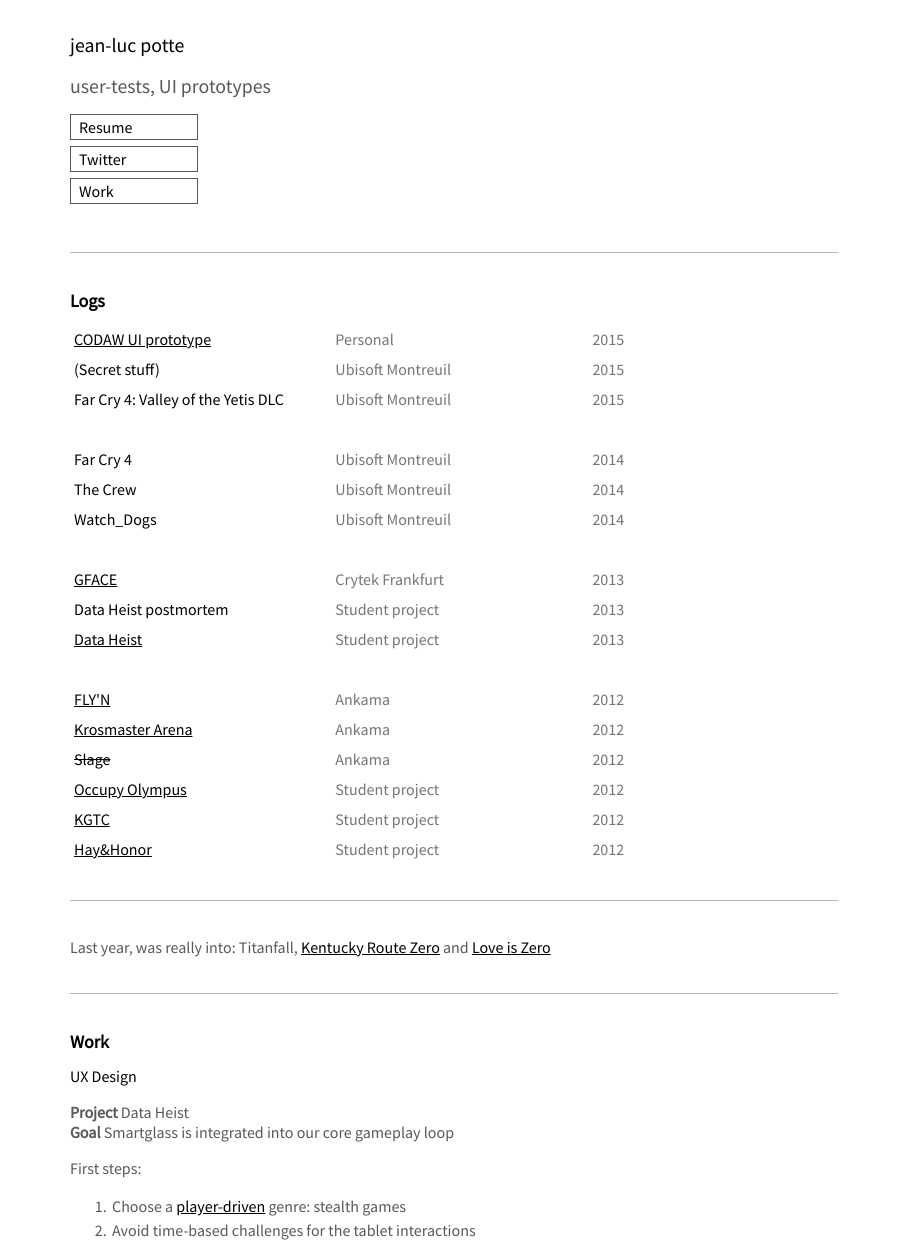
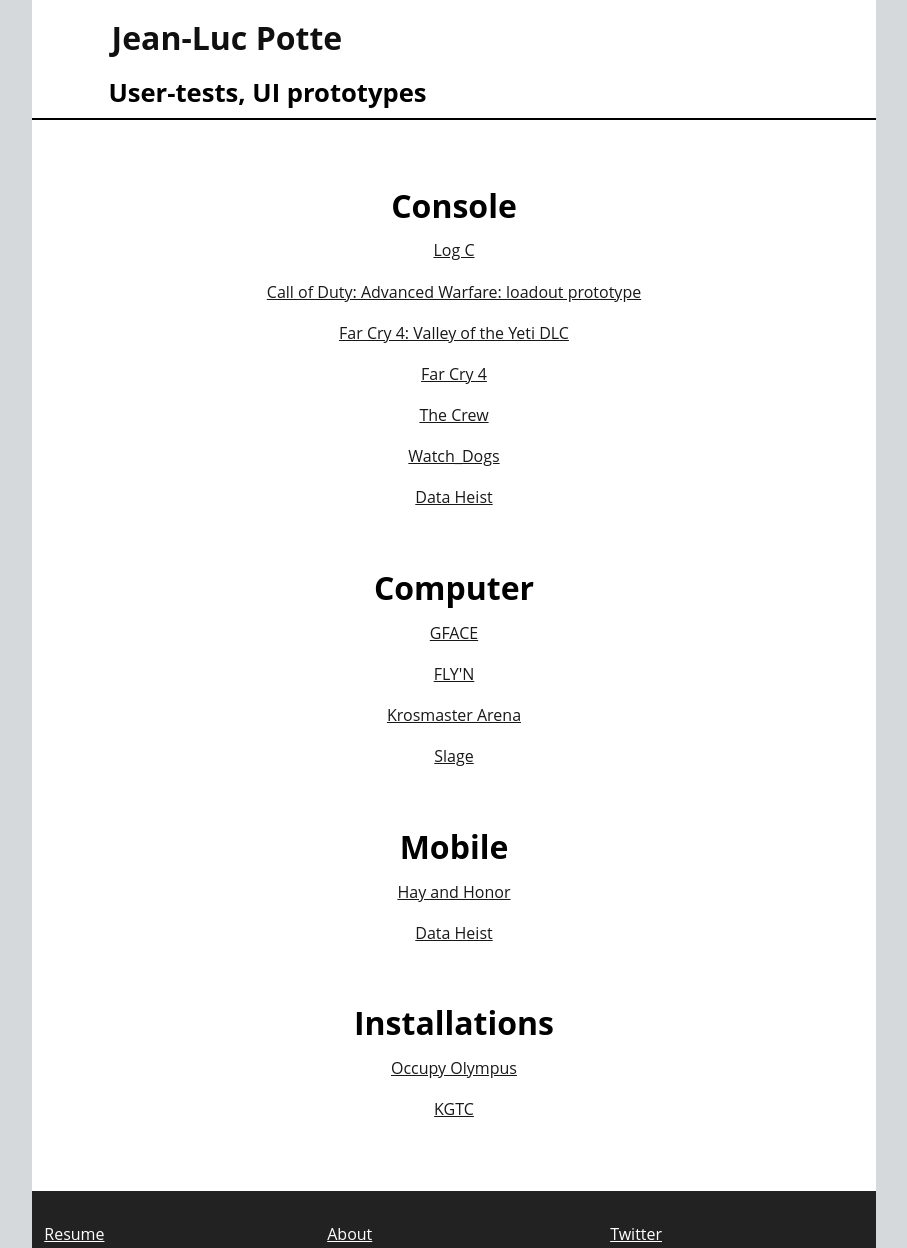
Before and after one commit to Downvector/codawUI, a plain HTML site: page index.html in a window 1280 px wide. Shown: the top 1248 px of the page, without its empty margins (186-1093 px from the left). Drawn offline with Linux system fonts and the light colour scheme.

```diff
--- a/index.html
+++ b/index.html
@@ -1,177 +1,83 @@
 <!DOCTYPE html>
-<html lang="en" class="no-js">
+<html lang="en">
 	<head>
 		<meta charset="UTF-8" />
+		<title>Jean-Luc Potte: games user-experience, games user research</title>
+		<meta name="description" content="Portfolio of a games user experience designer/user researcher" />
+		<meta name="keywords" content="games user experience designer, UX designer, games user researcher" />
+		<meta name="author" content="Jean-Luc Potte" />
+
 		<meta http-equiv="X-UA-Compatible" content="IE=edge">
 		<meta name="viewport" content="width=device-width, initial-scale=1">
-		<title>Jean-Luc Potte: games user-experience, games user research</title>
-		<meta name="description" content="Portfolio of a games user experience designer/user researcher" />
-		<meta name="keywords" content="games user experience designer, games UX designer, games user researcher" />
-		<meta name="author" content="Jean-Luc Potte" />
-		<link href='http://fonts.googleapis.com/css?family=Source+Sans+Pro' rel='stylesheet' type='text/css'>
 		<link rel="stylesheet" type="text/css" href="jlpotte_dot_com.css" />
+		<link href='http://fonts.googleapis.com/css?family=Roboto' rel='stylesheet' type='text/css'>
 	</head>
-
 	<body>
-		<div>
-			<p id="header">jean-luc potte</p>
-			<p id="subheader">user-tests, UI prototypes</p>
-			<div>
-				<ul>
-					<a href="https://dl.dropboxusercontent.com/u/6069526/JeanLucPotte_CV.pdf" class="mainNav"><li class="mainNav">Resume</li></a>
-					<a href="https://www.twitter.com/jlpotte/" class="mainNav"><li class="mainNav">Twitter</li></a>
-					<a href="#work" class="mainNav"><li class="mainNav">Work</li></a>
-				</ul>
-			</div>
-			<hr>
-			<div class="projectFilter">
-			    <select onChange="window.location.href=this.value">
-				    <option>Year</option>
-				    <option value="">Category</option>
-				</select>
-			</div>
-			<h1>Logs</h1>
-			<table>
-				<tr class="empty">
-				</tr>
-				<tr>
-					<td><a href="p_codawLoadout.html">CODAW UI prototype</a></td>
-					<td>Personal</td>
-					<td>2015</td>
-				</tr>
-				<tr>
-					<td>(Secret stuff)</td>
-					<td>Ubisoft Montreuil</td>
-					<td>2015</td>
-				</tr>
-				<tr>
-					<td>Far Cry 4: Valley of the Yetis DLC</td>
-					<td>Ubisoft Montreuil</td>
-					<td>2015</td>
-				</tr>
-				<tr class="empty">
-					<td></td>
-				</tr>
-				<tr>
-					<td>Far Cry 4</td>
-					<td>Ubisoft Montreuil</td>
-					<td>2014</td>
-				</tr>
-				<tr>
-					<td>The Crew</td>
-					<td>Ubisoft Montreuil</td>
-					<td>2014</td>
-				</tr>
-				<tr>
-					<td>Watch_Dogs</td>
-					<td>Ubisoft Montreuil</td>
-					<td>2014</td>
-				</tr>
-				<tr class="empty">
-					<td></td>
-				</tr>
-				<tr>
-					<td><a href="https://gface.com/">GFACE</a></td>
-					<td>Crytek Frankfurt</td>
-					<td>2013</td>
-				</tr>
-				<tr>
-					<td>Data Heist postmortem</td>
-					<td>Student project</td>
-					<td>2013</td>
-				</tr>
-				<tr>
-					<td><a href="https://www.youtube.com/watch?v=rCwe36ZAhag">Data Heist</a></td>
-					<td>Student project</td>
-					<td>2013</td>
-				</tr>
-				<tr class="empty">
-					<td></td>
-				</tr>
-				<tr>
-					<td><a href="https://www.youtube.com/watch?v=41XP1t4Gyg0">FLY'N</a></td>
-					<td>Ankama</td>
-					<td>2012</td>
-				</tr>
-				<tr>
-					<td><a href="https://www.youtube.com/watch?v=eEHhqz2LQbs">Krosmaster Arena</a></td>
-					<td>Ankama</td>
-					<td>2012</td>
-				</tr>
-				<tr>
-					<td><strike>Slage</strike></td>
-					<td>Ankama</td>
-					<td>2012</td>
-				</tr>
-				<tr>
-					<td><a href="https://vimeo.com/53080249">Occupy Olympus</a></td>
-					<td>Student project</td>
-					<td>2012</td>
-				</tr>
-				<tr>
-					<td><a href="https://www.youtube.com/watch?v=U9vN_pB9eNE">KGTC</a></td>
-					<td>Student project</td>
-					<td>2012</td>
-				</tr>
-				<tr>
-					<td><a href="https://www.youtube.com/watch?v=tPKdd_dRt0U">Hay&Honor</a></td>
-					<td>Student project</td>
-					<td>2012</td>
-				</tr>
-			</table>
-			<hr>
-			<p id="footer">Last year, was really into: Titanfall, <a href="http://kentuckyroutezero.com/">Kentucky Route Zero</a> and <a href="http://aliendovecote.com/vampire.html">Love is Zero</a></p>
-			<hr>
-			<h1><a id="work" class="mainNav">Work</a></h1>
-			<h2>UX Design</h2>
-			<p>
-				<b>Project</b> Data Heist</br>
-				<b>Goal</b> Smartglass is integrated into our core gameplay loop</br>
-
-			</p>
-			<p>
-				First steps:
-				<ol>
-					<li>Choose a <a href="http://www.rockpapershotgun.com/2012/10/18/the-stealth-letters-part-one/">player-driven</a> genre: stealth games</li>
-					<li>Avoid time-based challenges for the tablet interactions</li>
-					<li>User-test our prototype</li>
-					<li>Be quite sad at the results:</li>
-				</ol>
-				<img src="uxDesignIssue.gif" class="animated">
-				<p><b>Problem:</b> Players focus on the TV and forget the tablet</p>
-				<img src="">
-				<p>Changes:</p>
-				<ol>
-					<li>Realize that adding a tutorial and/or reminders to use the tablet would make for a worse game</li>
-					<li>Let go of the desire to control when the player looks at the tablet</li>
-					<li>More flexible systems: players can start focused on the TV for a few minutes, then use the tablet to unlock new areas</li>
-					<li><b>"Monitoring gameplay"</b>: NPCs can be controlled via a limited number of orders (move, stop, activate skill)
-						<img src="http://www.clker.com/cliparts/u/e/E/I/2/i/dark-green-check-mark.svg" width="32px"></li>
-				</ol>
-				<img src="uxDesignChanges.gif" class="animated">
-			</br>
-			</p>
-			</br>
-			</br>
-			<h2>User research</h2>
-			<p>Most of my research is currently under NDA. Please <a href="https://dl.dropboxusercontent.com/u/6069526/JeanLucPotte_CV.pdf">contact me</a> for more information, I'd be glad to discuss it.</p>
-			<p>Currently a typical day involves designing the next user-test with producers and game designers, and/or trying to identify why players have encountered issues with specific features.</p>
-			<hr>
-			<p id="footer">Favorite video ever: <a href="https://vimeo.com/75260457">Box</a></p>
+		<div class='header'>
+			<a href='index.html'>
+				<svg xmlns="http://www.w3.org/2000/svg" width="24" height="24" viewBox="6 6 24 24">
+					<path d="M30 16.5H11.74l8.38-8.38L18 6 6 18l12 12 2.12-2.12-8.38-8.38H30v-3z" fill="#fff"/>
+				</svg>
+			</a>
+			<h1>Jean-Luc Potte</h1>
 		</div>
-		<script src="jquery-1.11.0.min.js"></script>
+		<h2>User-tests, UI prototypes</h1>
+		<hr/>
+		<div class='projects'>
+			<h1>Console</h1>
+			<ul>
+				<li><a>Log C</a></li>
+				<li><a>Call of Duty: Advanced Warfare: loadout prototype</a></li>
+				<li><a>Far Cry 4: Valley of the Yeti DLC</a></li>
+				<li><a>Far Cry 4</a></li>
+				<li><a>The Crew</a></li>
+				<li><a>Watch_Dogs</a></li>
+				<li><a>Data Heist</a></li>
+			</ul>
+			<h1>Computer</h1>
+			<ul>
+				<li><a>GFACE</a></li>
+				<li><a>FLY'N</a></li>
+				<li><a>Krosmaster Arena</a></li>
+				<li><a>Slage</a></li>
+			</ul>
+			<h1>Mobile</h1>
+			<ul>
+				<li><a>Hay and Honor</a></li>
+				<li><a>Data Heist</a></li>
+			</ul>
+			<h1>Installations</h1>
+			<ul>
+				<li><a>Occupy Olympus</a></li>
+				<li><a>KGTC</a></li>
+			</ul>
+		</div>
+		<div class='footer'>
+				<a href="">Resume</a>
+				<a href="">About</a>
+				<a href="">Twitter</a>
+		</div>
 		<script>
-			$('td:nth-child(1)').css({'color':'black'});
-			$('tr:gt(0)').css({'color':'rgb(117,117,117'});
-			$("tr").not('.empty').hover(
-			  function () {
-			    $(this).css("background","rgb(245,245,245");
-			  },
-			  function () {
-			    $(this).css("background","");
-			  }
-			);
+			'use-strict';
+			var li_nodes = document.getElementsByTagName('a');
+			li_nodes[1].setAttribute('href','2015_logC.html');
+			li_nodes[2].setAttribute('href','2015_codaw-ui.html');
+			li_nodes[3].setAttribute('href','2015_fc4-yeti.html');
+			li_nodes[4].setAttribute('href','2014_fc4.html');
+			li_nodes[5].setAttribute('href','2014_the-crew.html');
+			li_nodes[6].setAttribute('href','2014_w_d.html');
+			li_nodes[7].setAttribute('href','2013_data-heist.html');
+			li_nodes[8].setAttribute('href','2013_gface.html');
+			li_nodes[9].setAttribute('href','2012_flyn.html');
+			li_nodes[10].setAttribute('href','2012_krosmaster.html');
+			li_nodes[11].setAttribute('href','2012_slage.html');
+			li_nodes[12].setAttribute('href','2012_hay-and-honor.html');
+			li_nodes[13].setAttribute('href','2013_data-heist.html');
+			li_nodes[14].setAttribute('href','2012_occupy-olympus.html');
+			li_nodes[15].setAttribute('href','2012_kgtc.html');
+			li_nodes[16].setAttribute('href','cv.html');
+			li_nodes[17].setAttribute('href','2015_about.html');
+			li_nodes[18].setAttribute('href','https://twitter.com/jlpotte/');
 		</script>
 	</body>
-
 </html>
--- a/jlpotte_dot_com.css
+++ b/jlpotte_dot_com.css
@@ -2,147 +2,136 @@
 box-sizing: border-box;
 }
 
-body {
-	width:60%;
-	padding:1.5e;
-	margin-left:auto;
-	margin-right:auto;
-	color:black;
-	font-family: 'Source Sans Pro', sans-serif;
-	font-size:100%;
+@media screen and (max-width: 320px) {
+	html {
+		background:orange;
+	}
 }
 
-.projectFilter select {
-	width:256px;
-	padding:5px;
-	margin-left:704px;
-	background:rgb(89,89,89);
-	color:white;
-	border:0;
-	border-radius:0;
+@media screen and (min-width:321px) {
+	html {
+		background:rgb(213,217,220);
+	}
+	body {
+		background:white;
+		width:66%;
+		max-width:960px;
+		margin:0 auto;
+	}
+}
+
+body {
+	padding:0;
+	font-family: 'Open Sans', sans-serif;
+	font-size:1em;
+}
+
+hr {
+	height:0.1em;
+	border:none;
+	background:black;
+}
+
+
+.header {
+	margin: 0;
+	padding: 1em;
+	background:#fff;
+	-webkit-transition: all 0.5s ease-out 0s;
+  	-moz-transition: all 0.5s ease-out 0s;
+	-ms-transition: all 0.5s ease-out 0s;
+	-o-transition: all 0.5s ease-out 0s;
+ 	transition: all 0.5s ease-out 0s;
+}
+
+.header:hover {
+	-webkit-opacity: 0.85;
+	-moz-opacity: 0.85;
+	opacity: 0.85;
+
+}
+
+
+.header svg {
 	display:none;
 }
 
-h1 {
-	text-align:left;
-	padding-left:0px;
-	padding-bottom:0px;
-	padding-top:0px;
-	font-size:112%;
+.header.child-page svg{
+	display:inline;
+	margin:0;
+	padding:0.3em 1em 0.3em 1em;
+	outline:1px orange dashed;
 }
 
-h2 {
-	font-size:100%;
-	font-weight:normal;
+.header svg:hover {
+	opacity:0.4;
 }
 
-p {
-	color:rgb(89,89,89);
-	margin-top:16px;
-	margin-bottom:4px;
+.header svg:active {
+	opacity:0.1;
 }
 
-#header {
-	padding:0px;
-	margin-top:32px;
-	font-size:124%;
-	color:rgb(0,0,0);
+.header h1, h2 {
+	display:inline;
+	margin-left:2em;
+	color:rgb(16,16,16);
 }
 
-#subheader {
-	font-size:124%;
-	margin-top:16px;
-	margin-bottom:4px;
+
+h2 {
+	color:black;
+	margin-left:3em;
+	font-size:1.6em;
 }
 
-ul {
-	margin-bottom:48px;
-	padding-left:0px;
+.projects {
+	margin:4em 0 4em 0;
 }
 
-li { padding:2px;}
-
-li.mainNav {
-	position:relative;
+.projects ul {
 	list-style:none;
-	width:128px;
-	margin-bottom:6px;
-	padding:2px;
-	padding-left:8px;
-	border: 1px solid rgb(89,89,89);
+	display:inline;
+	padding:0;
 }
 
-li.mainNav:hover {
-	background:rgb(89,89,89);
+.projects h1, li {
+	text-align:center;
+	margin:1.6em 0 0 0;
+}
+
+
+.projects li {
+	padding:0.4em;
+	margin:0.4em auto 0.4em auto;
+	width:66%;
+}
+
+.projects a {
+	color:black;
+	padding:0 2em 0 2em;
+	opacity:0.9;
+}
+
+.projects a:hover {
+	color:white;
+	background:black;
+}
+
+.footer {
+	background:rgb(34,34,34);
+	color:white;
+	height:8em;
+}
+
+.footer a {
+	display:inline-block;
+	margin:2em 1.5%;
+	width:30%;
 	color:white;
 }
 
-ol {color:rgb(89,89,89);}
-
-a:visited {
-	color:black;
+.footer a:hover {
+	opacity:0.5;
 }
 
-
-a:hover {
-	text-decoration:underline;
-	color:rgb(96,96,96);
-}
-
-a {
-	color:black;
-}
-
-a.mainNav {
-	text-decoration:none;
-
-}
-
-img.animated {
-	padding-left:20px;
-}
-
-table {
-	border-collapse: collapse;
-}
-
-th {
-	text-align:left;
-	padding-left:4px;
-	padding-bottom:16px;
-	font-size:109%;
-}
-
-tr {
-		border-bottom-style: solid 1px;
-
-}
-
-td {
-	height:30px;
-	padding:4px;
-	width:312px;
-}
-
-hr {
-	border: 0;
-    height: 0;
-    border-bottom: 1px solid rgba(0, 0, 0, .3);
-    margin-top:36px;
-    margin-bottom:36px;
-}
-
-.arrow-left {
-	border-color: transparent black;
-	border-style: solid;
-	border-width: 8px 16.6px 8px 0px;
-	height: 0px;
-	width: 0px;
-	float:left;
-}
-
-#homeButton {
-	width:120px;
-	height:32;
-	border: 1px black solid;
-}
+@import url(http://fonts.googleapis.com/css?family=Open+Sans);
```
Also changed, not shown: p_codawLoadout.html (+4 -24 lines).
